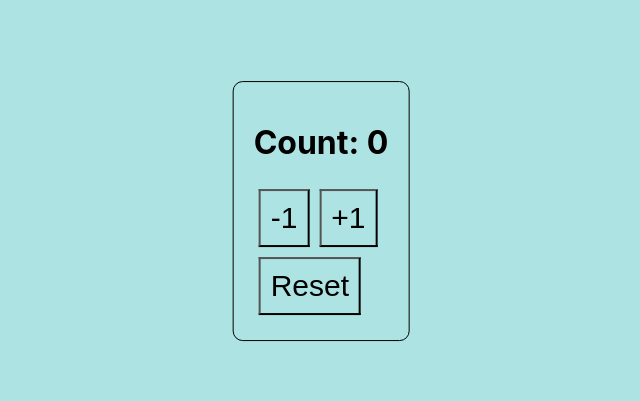
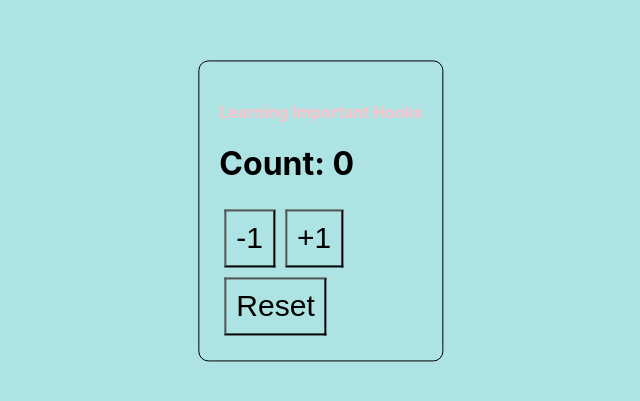
Before and after one commit to sandeshpaudel81/react-hooks, a React (Create React App) app: page / in a window 1280 px wide. Shown: the part 189-590 px from the top of the page, without its empty margins (319-959 px from the left). Built offline with nearby package versions, Linux system fonts and the light colour scheme.

Commit message:
learnt useRef

```diff
--- a/src/App.js
+++ b/src/App.js
@@ -1,7 +1,11 @@
 import './App.css';
-import React, {useState, useEffect} from 'react';
+import React, {useState, useEffect, useRef} from 'react';
 function App() {
     const [count, setCount] = useState(0);
+    // useRef is used as a reference to the static part without getElementById
+    const titleref = useRef();
+
+    const colors = ["black", "blue", "green", "red", "yellow", "white", "pink", "orange"]
 
     const incrementHandler = () => {
         setCount(count+1);
@@ -15,12 +19,13 @@ function App() {
     useEffect(() => {
         // useEffect runs on render and also when state of dependency changes eg. when count changes
         console.log("run with render");
-
+        titleref.current.style.color = colors[Math.floor(Math.random()*colors.length)];
     }, [count]);
 
     return (
         <div className="App">
             <div className="counter">
+                <h4 ref={titleref}>Learning Important Hooks</h4>
                 <h1>Count: {count}</h1>
                 <button className='btn' onClick={decrementHandler}>-1</button>
                 <button className='btn' onClick={incrementHandler}>+1</button>
```
